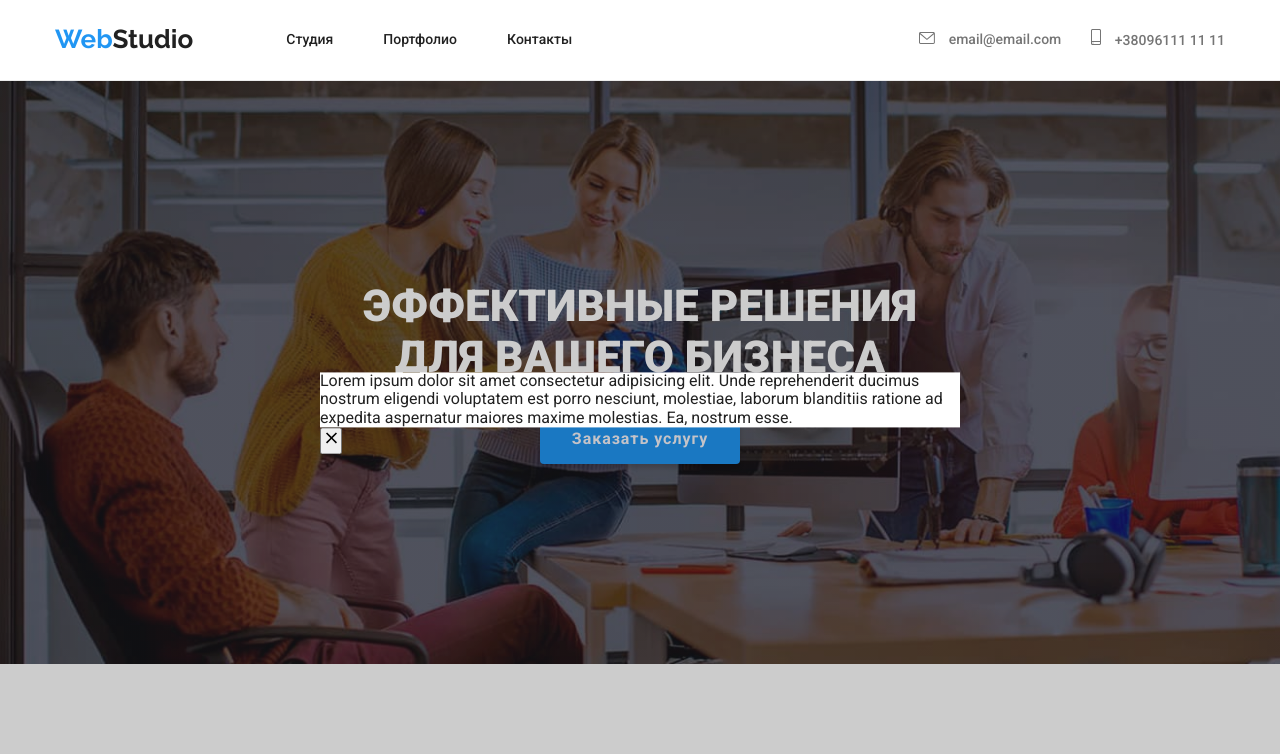
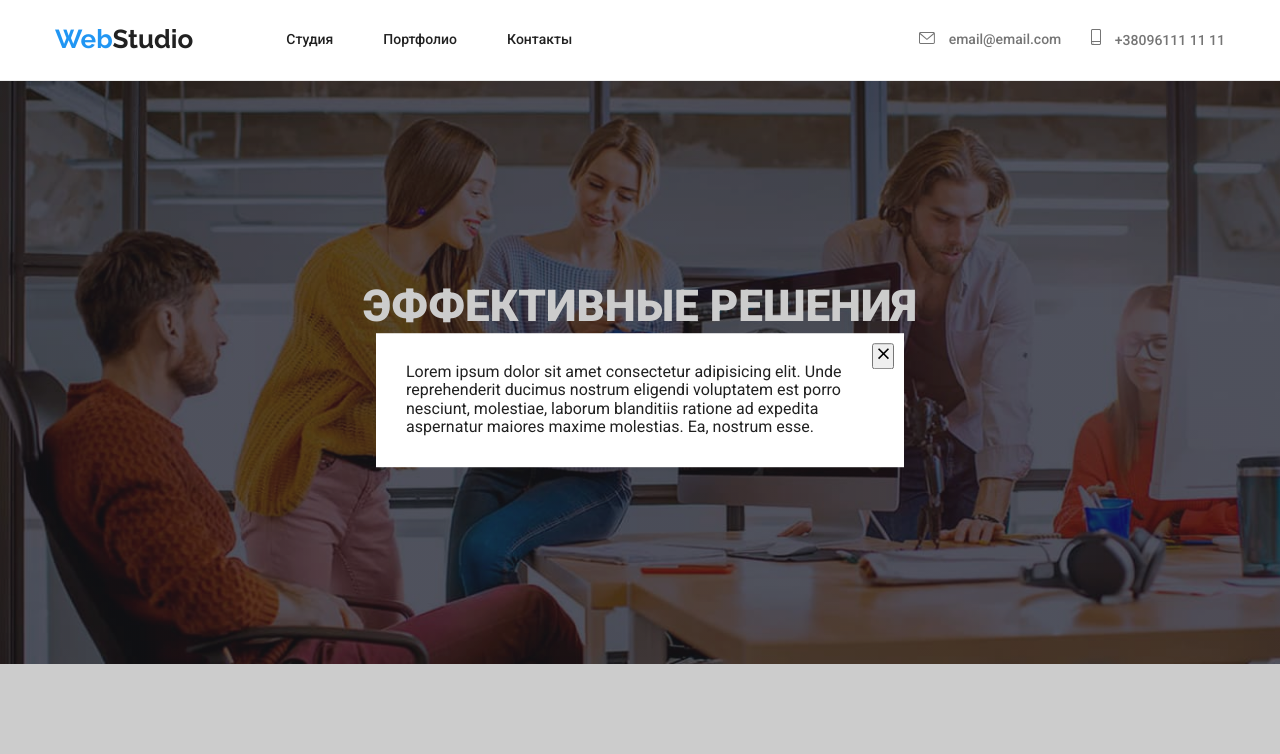
Before and after one commit to Konvoir/goit-markup-hw-05, a plain HTML site: page index.html in a window 1280 px wide. Shown: the top 754 px of the page. Drawn offline with nearby package versions, Linux system fonts and the light colour scheme.

Commit message:
Update styles.css

```diff
--- a/css/styles.css
+++ b/css/styles.css
@@ -606,10 +606,19 @@ background: rgba(255, 255, 255, 0.1);
   left: 50%;
   transform: translate(-50%, -50%);
   background-color: var(--background-main);
+  max-width: 528px;
+  width: 100%;
+  /* min-height: 581px; */
+  padding: 30px;
+  max-height: 100vh;
+  overflow-y: auto;
 }
+
 
 .close-button {
   position: absolute;
+  top: 10px;
+  right: 10px;
 }
 
   /* section {
```
